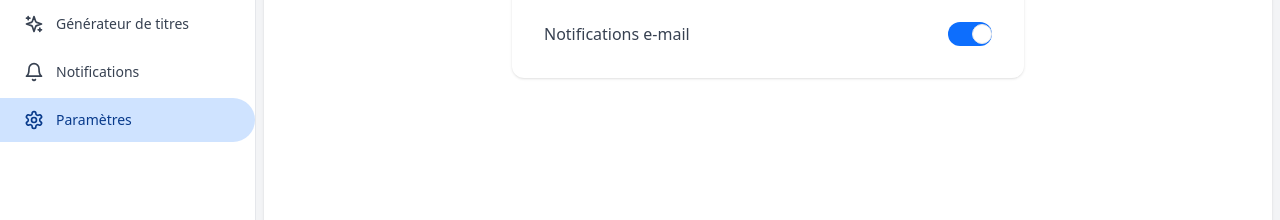
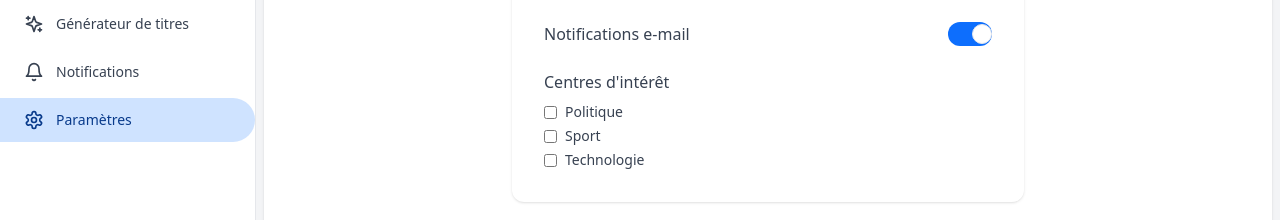
Before and after one commit to jawad-elkharrati/SmartNews360, a React (Vite) app: page /settings in a window 1280 px wide. Shown: the part 238-458 px from the top of the page. Built offline with nearby package versions, Linux system fonts and the light colour scheme; no server answers; sample sign-in values are in the browser's storage.

Commit message:
Add persistent category preferences

```diff
--- a/src/components/TrendingTopics.jsx
+++ b/src/components/TrendingTopics.jsx
@@ -3,12 +3,14 @@ import React, { useEffect, useState } from 'react';
 import TrendCard from './TrendCard';
 import { fetchTrendingTopics } from '../utils/groqNews';
 import { useFilterStore } from '../store';
+import { usePreferences } from '../context/PreferenceContext';
 
 export default function TrendingTopics({ count = 6 }) {
   const [topics, setTopics] = useState([]);
   const [loading, setLoading] = useState(true);
   const [error, setError] = useState(null);
   const { section } = useFilterStore();
+  const { categories } = usePreferences();
 
   useEffect(() => {
     fetchTrendingTopics(count)
@@ -18,7 +20,9 @@ export default function TrendingTopics({ count = 6 }) {
   }, [count]);
 
   const filtered = topics.filter(
-    (t) => section.size === 0 || section.has(t.category)
+    (t) =>
+      (section.size === 0 || section.has(t.category)) &&
+      (categories.size === 0 || categories.has(t.category))
   );
 
   if (loading) return <p>Chargement…</p>;
--- /dev/null
+++ b/src/context/PreferenceContext.jsx
@@ -0,0 +1,35 @@
+import React, { createContext, useContext, useEffect, useState } from 'react';
+
+const PreferenceContext = createContext();
+export const usePreferences = () => useContext(PreferenceContext);
+
+const STORAGE_KEY = 'prefs.categories';
+
+export function PreferenceProvider({ children }) {
+  const [categories, setCategories] = useState(() => {
+    try {
+      const saved = JSON.parse(localStorage.getItem(STORAGE_KEY));
+      return new Set(saved ?? []);
+    } catch {
+      return new Set();
+    }
+  });
+
+  const toggleCategory = (cat) => {
+    setCategories(prev => {
+      const next = new Set(prev);
+      next.has(cat) ? next.delete(cat) : next.add(cat);
+      return next;
+    });
+  };
+
+  useEffect(() => {
+    localStorage.setItem(STORAGE_KEY, JSON.stringify(Array.from(categories)));
+  }, [categories]);
+
+  return (
+    <PreferenceContext.Provider value={{ categories, toggleCategory }}>
+      {children}
+    </PreferenceContext.Provider>
+  );
+}
--- a/src/main.jsx
+++ b/src/main.jsx
@@ -5,6 +5,7 @@ import ReactDOM from 'react-dom/client';
 import { BrowserRouter, Routes, Route, Navigate, useLocation } from 'react-router-dom';
 import { ThemeProvider } from './context/ThemeContext';
 import { AuthProvider, useAuth } from './context/AuthContext';
+import { PreferenceProvider } from './context/PreferenceContext';
 import App from './App';
 import Connexion from './pages/Connexion';
 import './index.css';
@@ -22,6 +23,7 @@ ReactDOM.createRoot(document.getElementById('root')).render(
   <ThemeProvider>
     <NotificationProvider>
     <AuthProvider>
+      <PreferenceProvider>
         <BrowserRouter>
           <Routes>
             <Route path="/login" element={<Connexion />} />
@@ -35,6 +37,7 @@ ReactDOM.createRoot(document.getElementById('root')).render(
             />
           </Routes>
         </BrowserRouter>
+      </PreferenceProvider>
     </AuthProvider>
       </NotificationProvider>
   </ThemeProvider>
--- a/src/pages/Settings.jsx
+++ b/src/pages/Settings.jsx
@@ -1,9 +1,11 @@
 import React, { useState } from 'react';
 import { useTheme } from '../context/ThemeContext';
+import { usePreferences } from '../context/PreferenceContext';
 
 export default function Settings() {
   const { dark, toggle: toggleDark } = useTheme();
   const [emailNotif, setCourrielNotif] = useState(true);
+  const { categories, toggleCategory } = usePreferences();
 
   return (
     <div className="flex justify-center pt-10 px-4">
@@ -37,6 +39,24 @@ export default function Settings() {
             <div className="w-11 h-6 bg-gray-200 peer-focus:outline-none peer-focus:ring-2 peer-focus:ring-brand rounded-full peer peer-checked:bg-brand peer-checked:after:translate-x-full after:content-[''] after:absolute after:top-0.5 after:left-[4px] after:bg-white after:border after:rounded-full after:h-5 after:w-5 after:transition-all" />
           </label>
         </div>
+
+        {/* Preferred categories */}
+        <div>
+          <span className="text-gray-700 dark:text-gray-300 block mb-2">Centres d'intérêt</span>
+          <div className="space-y-1">
+            {['Politique', 'Sport', 'Technologie'].map((cat) => (
+              <label key={cat} className="flex items-center space-x-2 text-sm">
+                <input
+                  type="checkbox"
+                  checked={categories.has(cat)}
+                  onChange={() => toggleCategory(cat)}
+                  className="text-brand focus:ring-brand"
+                />
+                <span className="text-gray-700 dark:text-gray-300">{cat}</span>
+              </label>
+            ))}
+          </div>
+        </div>
       </div>
     </div>
   );
```
Lines whose indentation alone changed are shown as unchanged.
